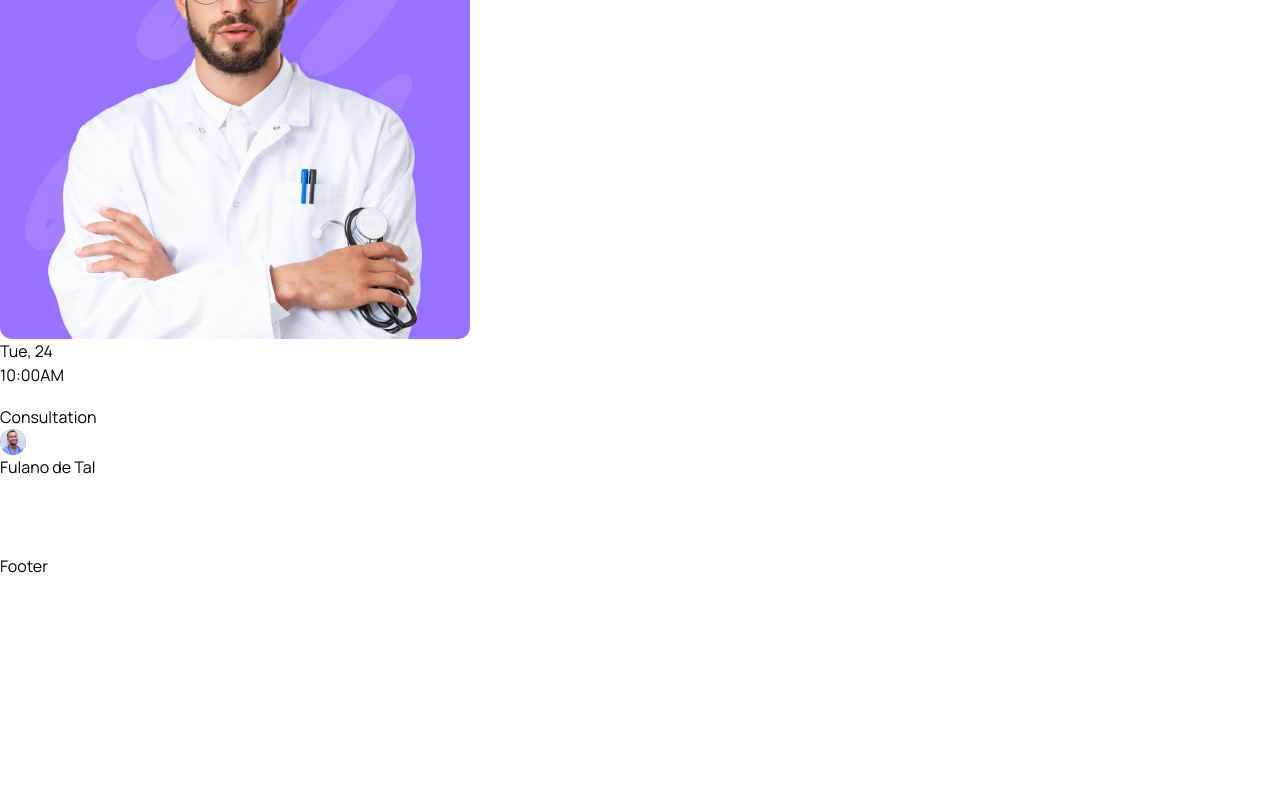
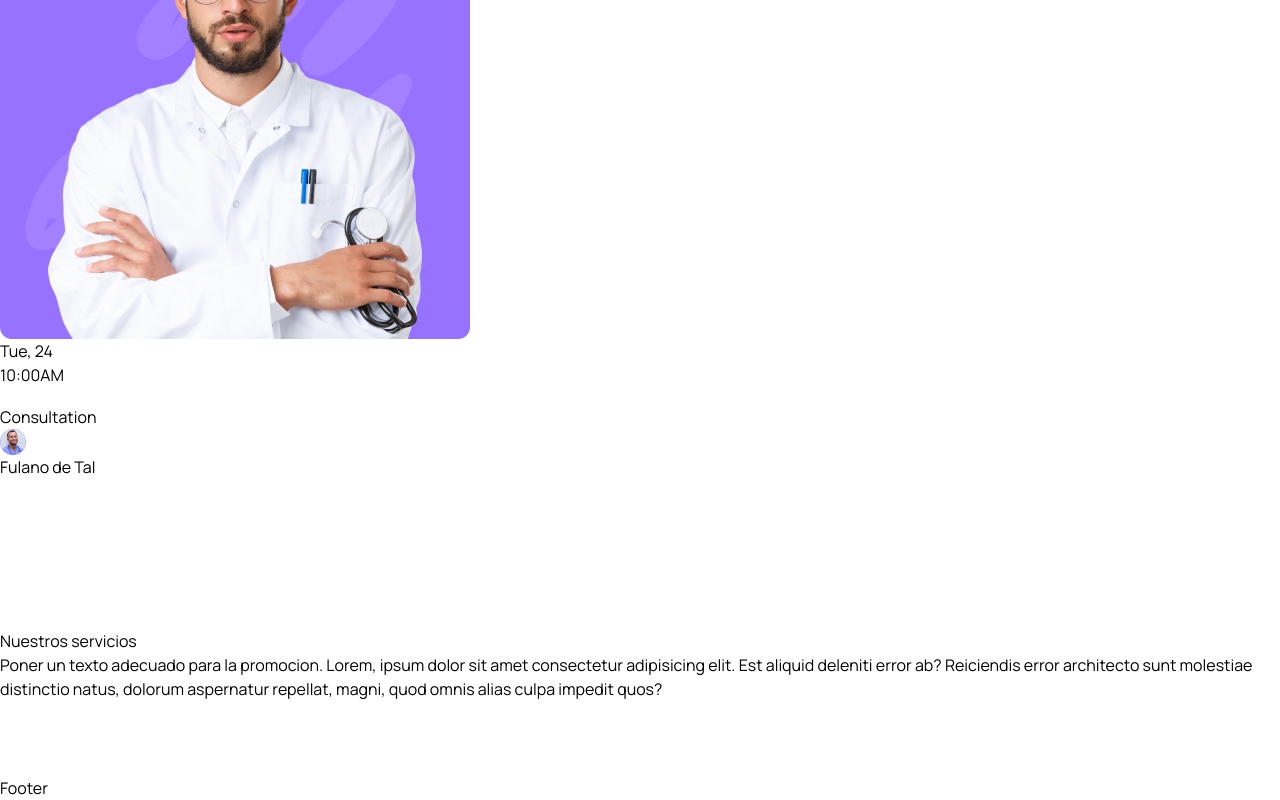
Before and after one commit to agt1984/atencionPsicologica, a React (Vite) app in the folder frontend/: page / in a window 1280 px wide. Shown: the part 4495-5295 px from the top of the page. Before the commit the page ends 5073 px from the top, so only its background shows below. Built offline with nearby package versions, Linux system fonts and the light colour scheme; the HTML template or start-up script is replaced by a standard one.

Commit message:
Home actualiced

```diff
--- a/frontend/src/pages/Home.jsx
+++ b/frontend/src/pages/Home.jsx
@@ -170,7 +170,6 @@ const Home = () => {
           <ServiceList />
         </div>
       </section>
-
       {/* ========= services section end ========= */}
 
       {/* ========= feature section ========= */}
@@ -235,6 +234,20 @@ const Home = () => {
       </section>
       {/* ========= feature section end ========= */}
       {/* nuestros grandes profesionales */}
+      <section>
+        <div className="container">
+          <div className="xl:w-[470px] mx-auto">
+            <h2 className="heading text-center">Nuestros servicios</h2>
+            <p className="text__para text-center">
+              Poner un texto adecuado para la promocion. Lorem, ipsum dolor sit
+              amet consectetur adipisicing elit. Est aliquid deleniti error ab?
+              Reiciendis error architecto sunt molestiae distinctio natus,
+              dolorum aspernatur repellat, magni, quod omnis alias culpa impedit
+              quos?
+            </p>
+          </div>
+        </div>
+      </section>
       {/* nuestros grandes profesionales */}
     </>
   );
```
